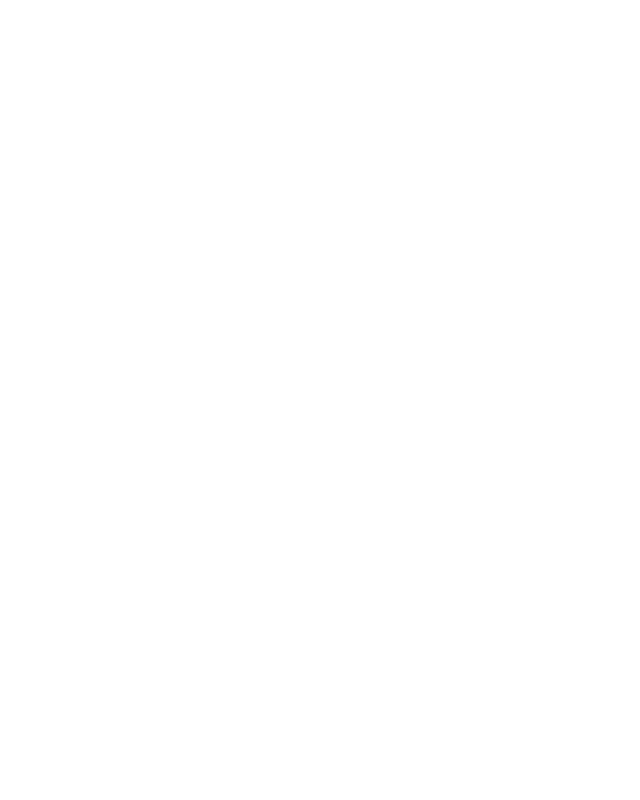
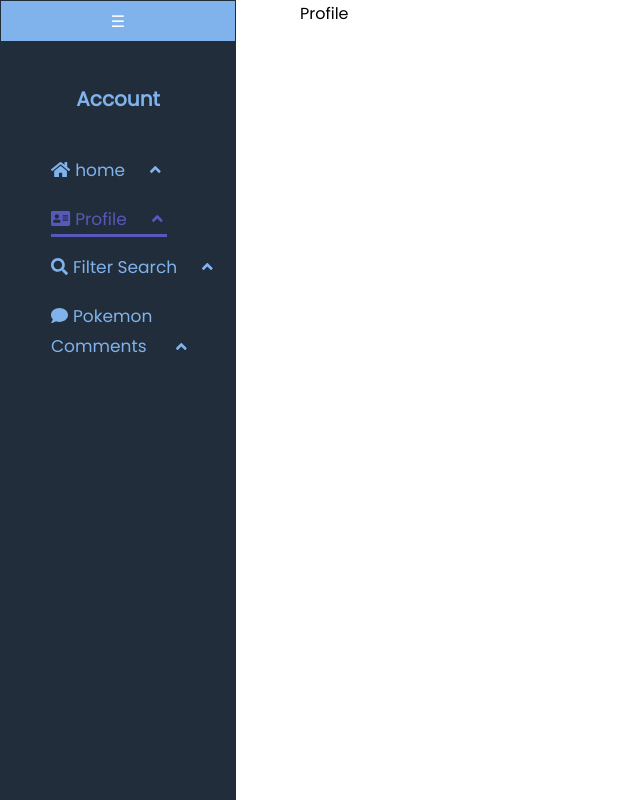
Before and after one commit to zipengliang21/Pokedex, a React (Create React App) app: page /Pokemon/profile in a window 1280 px wide. Shown: the whole page, without its empty margins (0-640 px from the left). Built offline with nearby package versions, Linux system fonts and the light colour scheme.

Commit message:
Changed Routers

```diff
--- a/public/index.html
+++ b/public/index.html
@@ -5,6 +5,10 @@
     <link rel="icon" href="%PUBLIC_URL%/pikachu.png" />
     <meta name="viewport" content="width=device-width, initial-scale=1" />
     <meta name="theme-color" content="#000000" />
+    <meta
+        name="description"
+        content="Web site created using create-react-app"
+    />
     <title>Pokedex</title>
   </head>
   <body>
--- a/src/App.tsx
+++ b/src/App.tsx
@@ -15,22 +15,22 @@
 function App() {
   return (
       <Switch>
-         <Route exact path="/">
+         <Route exact path="/Pokemon">
             <NavBar />
             <Test>Home</Test>
          </Route>
-         <Route exact path="/profile">
+         <Route exact path="/Pokemon/profile">
             <NavBar />
             <Test>Profile</Test>
          </Route>
-         <Route exact path="/filterSearch">
+         <Route exact path="/Pokemon/filterSearch">
             <NavBar />
             {/*<Test>Filter Search</Test>*/}
              <SearchBar/>
              <FilterBar/>
              <DecorationBar/>
          </Route>
-         <Route exact path="/pokemonComments">
+         <Route exact path="/Pokemon/pokemonComments">
             <NavBar />
             <Test>Pokemon Comments</Test>
          </Route>
--- a/src/components/NavBar.tsx
+++ b/src/components/NavBar.tsx
@@ -55,31 +55,31 @@
        <NavBarMenu>
           <HideSidebarButton id='hideButton' onClick={props.HideSideBarButton}><span>☰</span></HideSidebarButton>
           <div className="account">
-             <NavLink exact to="/">Account</NavLink>
+             <NavLink exact to="/Pokemon">Account</NavLink>
           </div>
           <MenuText>
-             <NavLink exact activeClassName="selected" to="/">
+             <NavLink exact activeClassName="selected" to="/Pokemon">
                 <FontAwesomeIcon icon="home"/>
                 <span>home</span>
                 <FontAwesomeIcon icon="angle-up" className="arrow"/>
              </NavLink >
           </MenuText>
           <MenuText>
-             <NavLink exact activeClassName="selected" to="/profile">
+             <NavLink exact activeClassName="selected" to="/Pokemon/profile">
                 <FontAwesomeIcon icon="address-card"  />
                 <span>Profile</span>
                 <FontAwesomeIcon icon="angle-up" className="arrow"/>
              </NavLink >
           </MenuText>
           <MenuText>
-             <NavLink exact activeClassName="selected" to="/filterSearch">
+             <NavLink exact activeClassName="selected" to="/Pokemon/filterSearch">
                 <FontAwesomeIcon icon="search"  />
                 <span>Filter Search</span>
                 <FontAwesomeIcon icon="angle-up" className="arrow"/>
              </NavLink >
           </MenuText>
           <MenuText>
-             <NavLink exact activeClassName="selected" to="/pokemonComments">
+             <NavLink exact activeClassName="selected" to="/Pokemon/pokemonComments">
                 <FontAwesomeIcon icon="comment"/>
                 <span>
                    <span>Pokemon</span>
--- /dev/null
+++ b/src/react-app-env.d.ts
@@ -0,0 +1 @@
+/// <reference types="react-scripts" />
```
